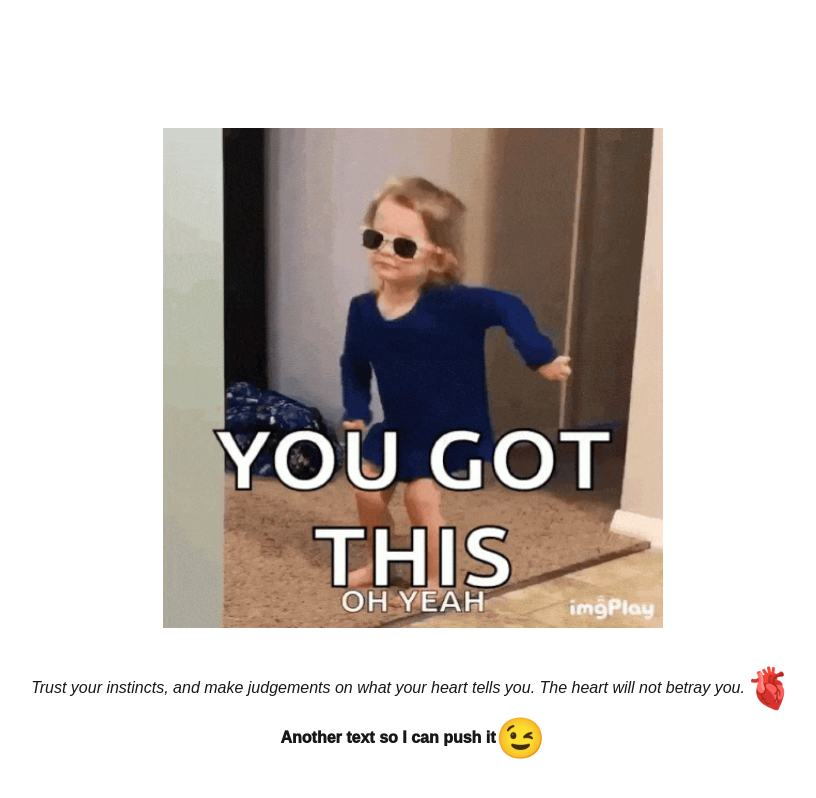
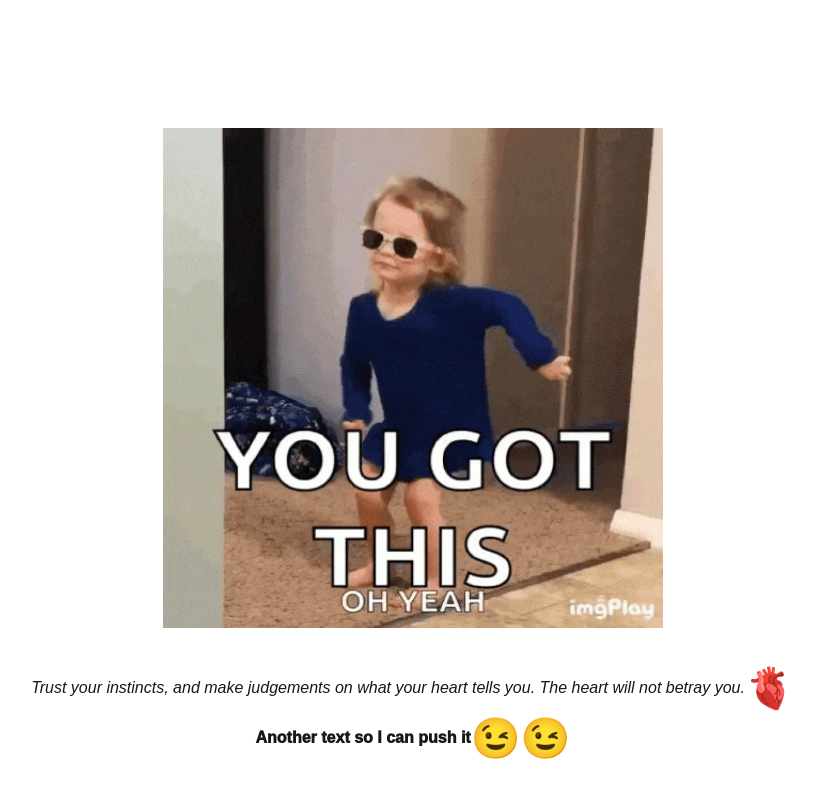
Before and after one commit to IanaPostolachi/good_vibes, a Next.js app: page / in a window 1280 px wide. Shown: the whole page, without its empty margins (227-1043 px from the left). Built offline with nearby package versions, Linux system fonts and the light colour scheme.

Commit message:
App / another check

```diff
--- a/src/app/page.tsx
+++ b/src/app/page.tsx
@@ -55,6 +55,7 @@ export default function Home() {
             {`Another text so I can push it`}
           </text>
           <text style={{ fontSize: 40 }}>😉</text>
+          <text style={{ fontSize: 40 }}>😉</text>
         </div>
       </div>
     </div>
```
